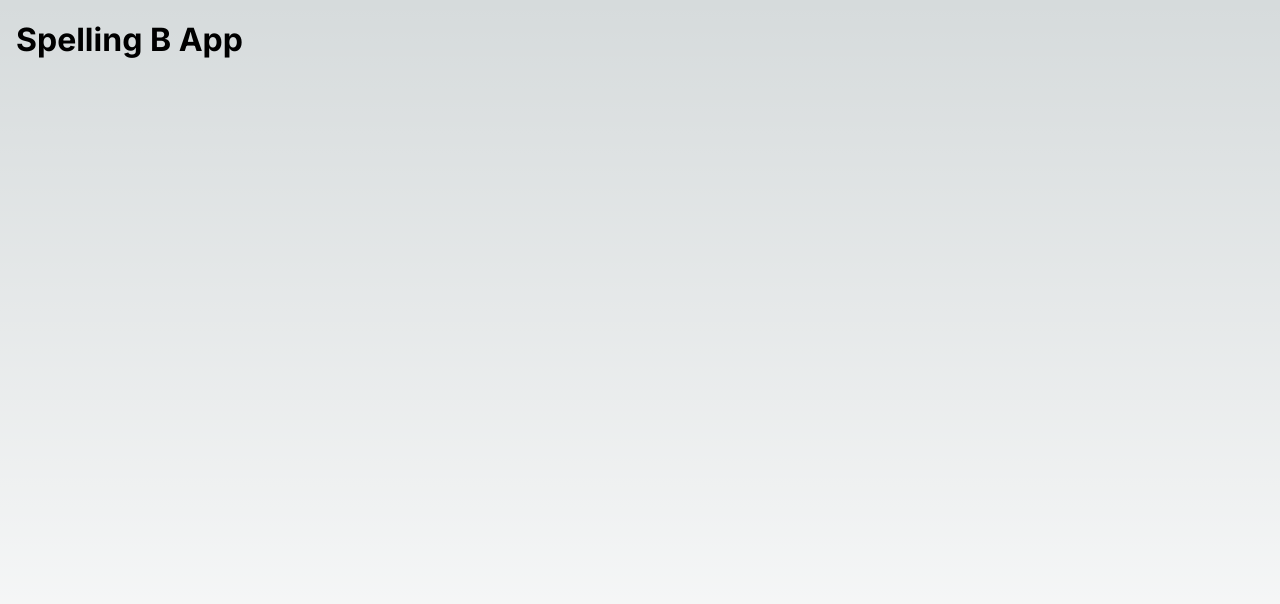
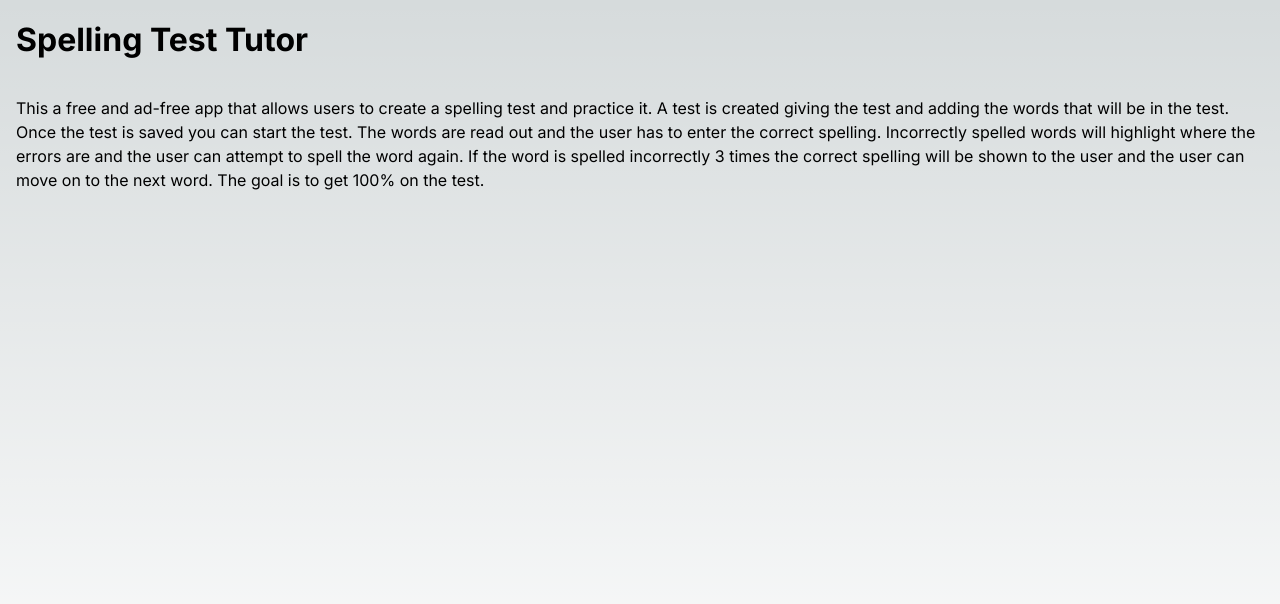
Before and after one commit to atnmorrison/spellingb, a Next.js app: page / in a window 1280 px wide. Shown: the top 604 px of the page. Built offline with nearby package versions, Linux system fonts and the light colour scheme.

Commit message:
updated site with description and new app name and title

```diff
--- a/app/page.js
+++ b/app/page.js
@@ -3,7 +3,15 @@ export default function Home() {
       <main className="flex min-h-screen flex-col items-center justify-between p-4">
 
         <div className="container mx-auto">
-          <h1>Spelling B App</h1>
+          <h1>Spelling Test Tutor</h1>
+
+          <div>
+            This a free and ad-free app that allows users to create a spelling test and practice it. A test is created giving the test and adding the words that will
+            be in the test. Once the test is saved you can start the test. The words are read out and the user has to enter the correct spelling. Incorrectly spelled
+            words will highlight where the errors are and the user can attempt to spell the word again. If the word is spelled incorrectly 3 times the correct spelling
+            will be shown to the user and the user can move on to the next word. The goal is to get 100% on the test.
+          </div>
+
         </div>
       </main>
     );
--- a/app/privacypolicy/page.js
+++ b/app/privacypolicy/page.js
@@ -8,13 +8,13 @@ export default function Home() {
           <h1>Privacy Policy</h1>
 
           <div>
-              This privacy policy applies to the Spelling B android google play app. The app does not collect or store personal data.
+              This privacy policy applies to the "Spelling Test Tutor" google play app. The app does not collect or store personal data.
           </div>
           <div>
               If you installed this application from Google Play, then Google Play does collect some personal data. Please see the privacy policy for Google Play Services here: <a href="https://policies.google.com/privacy">https://policies.google.com/privacy</a>
           </div>
           <div>
-            Please send any questions or comments to <a href="mailto:scott@morrisonlive.ca">scott@morrisonlive.ca</a>
+            Please send any questions or comments to <a href="mailto:atnmorrison@gmail.com">atnmorrison@gmail.com</a>
           </div>
         </div>
       </main>
```
